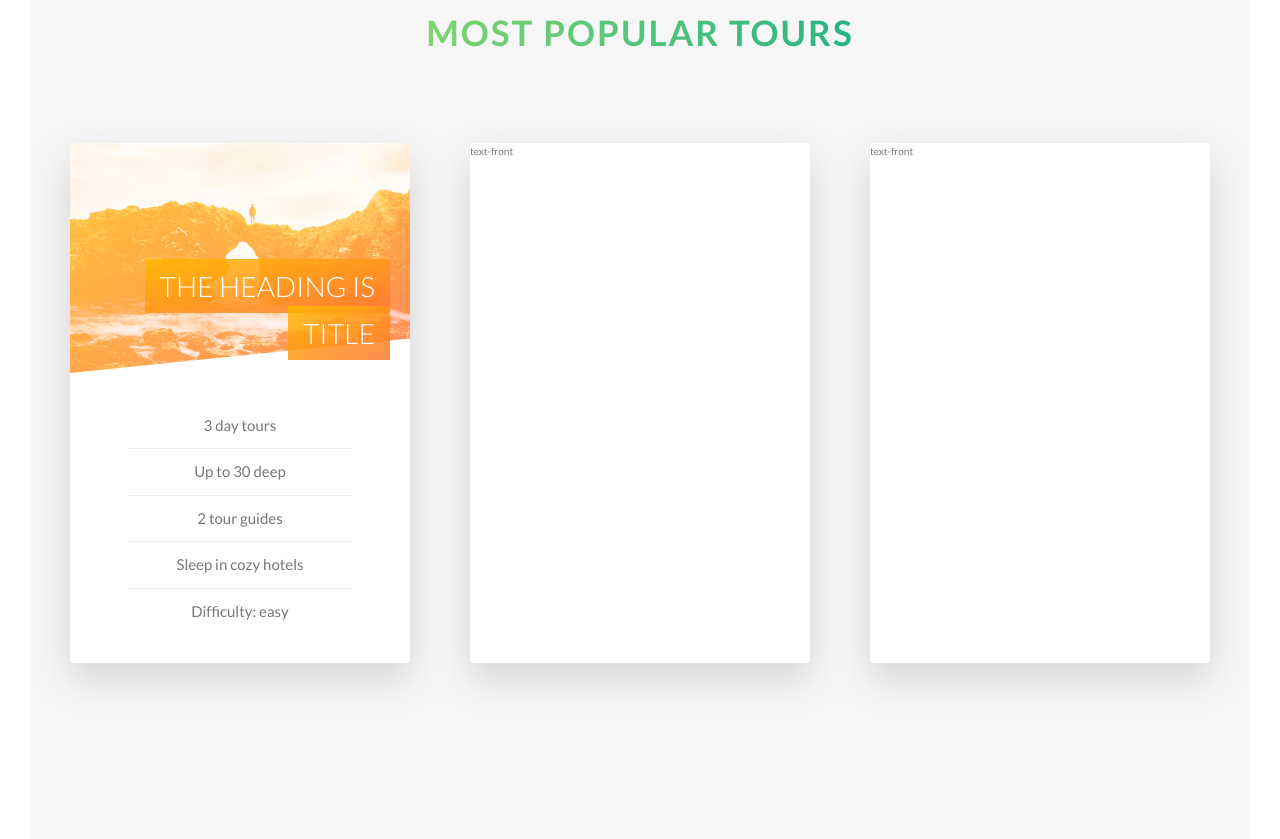
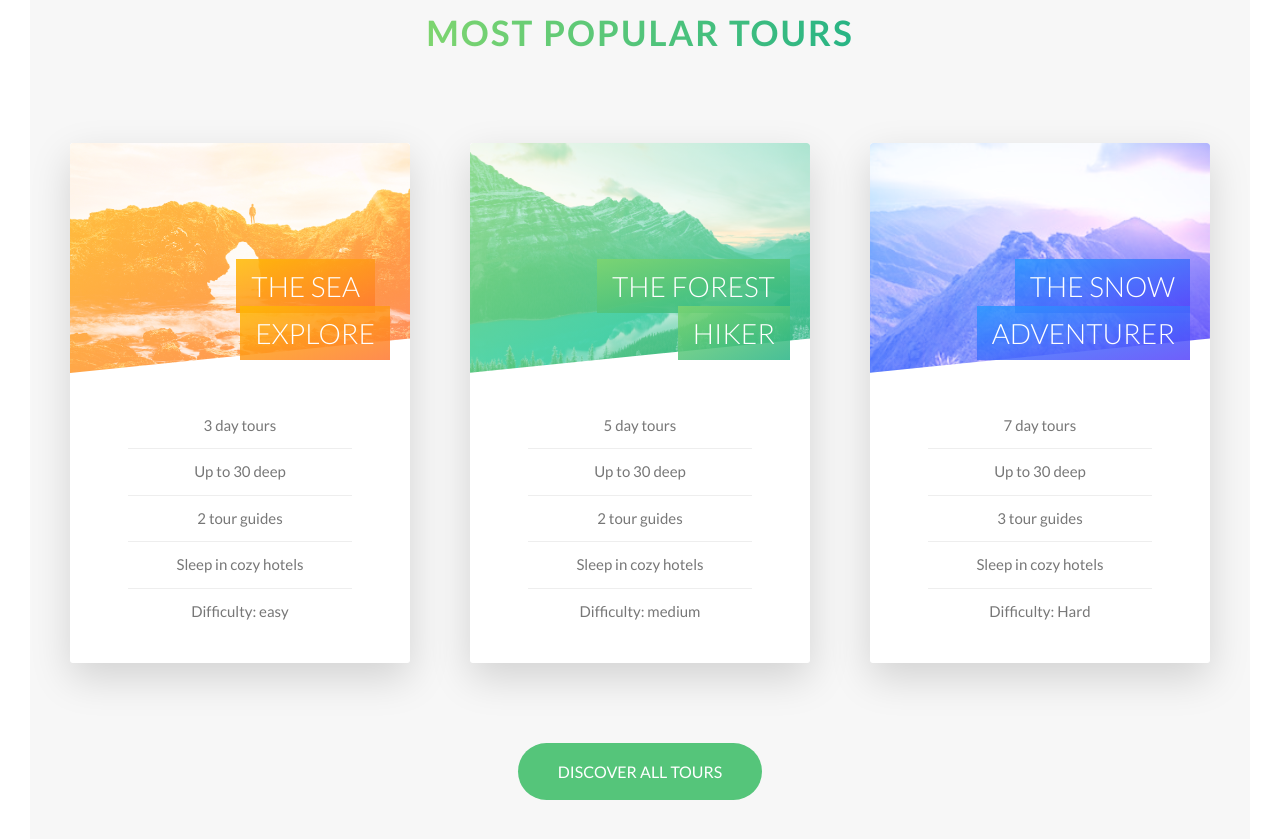
Before and after one commit to gmanriqe/css-advanced, a website: page index.html in a window 1280 px wide. Shown: the part 2261-3100 px from the top of the page. Drawn offline with Linux system fonts and the light colour scheme; files whose address does not match are found by name.

Commit message:
Finalizando el Back del card

```diff
--- a/index.html
+++ b/index.html
@@ -124,7 +124,7 @@
                             &nbsp;
                         </div>
                         <h4 class="card__heading">
-                            <span class="card__heading-span card__heading-span--1">The Heading is Title</span>
+                            <span class="card__heading-span card__heading-span--1">The Sea Explore</span>
                         </h4>
                         <div class="card__details">
                             <ul>
@@ -137,30 +137,79 @@
                         </div>
                     </div> <!-- /card__side--front -->
                     <div class="card__side card__side--back card__side--back-1">
-                        text-back
+                        <div class="card__cta">
+                            <div class="card__price-box">
+                                <p class="card__price-only">Only</p>
+                                <p class="card__price-value">$576</p>
+                            </div>
+                            <a href="#" class="btn btn--white">Book now</a>
+                        </div>
                     </div> <!-- /card__side--back -->
                 </div>
-            </div>
+            </div><!-- /one card -->
             <div class="col-1-of-3">
                 <div class="card">
                     <div class="card__side card__side--front">
-                        text-front
+                        <div class="card__picture card__picture--2">
+                            &nbsp;
                         </div>
-                    <div class="card__side card__side--back card__side--back-2">
-                        text-back
+                        <h4 class="card__heading">
+                            <span class="card__heading-span card__heading-span--2">The Forest Hiker</span>
+                        </h4>
+                        <div class="card__details">
+                            <ul>
+                                <li>5 day tours</li>
+                                <li>Up to 30 deep</li>
+                                <li>2 tour guides</li>
+                                <li>Sleep in cozy hotels</li>
+                                <li>Difficulty: medium</li>
+                            </ul>
                         </div>
+                    </div> <!-- /card__side--front -->
+                    <div class="card__side card__side--back card__side--back-1">
+                        <div class="card__cta">
+                            <div class="card__price-box">
+                                <p class="card__price-only">Only</p>
+                                <p class="card__price-value">$768</p>
                             </div>
+                            <a href="#" class="btn btn--white">Book now</a>
                         </div>
+                    </div> <!-- /card__side--back -->
+                </div>
+            </div> <!-- /two card -->
             <div class="col-1-of-3">
                 <div class="card">
                     <div class="card__side card__side--front">
-                        text-front
+                        <div class="card__picture card__picture--3">
+                            &nbsp;
                         </div>
+                        <h4 class="card__heading">
+                            <span class="card__heading-span card__heading-span--3">The Snow Adventurer</span>
+                        </h4>
+                        <div class="card__details">
+                            <ul>
+                                <li>7 day tours</li>
+                                <li>Up to 30 deep</li>
+                                <li>3 tour guides</li>
+                                <li>Sleep in cozy hotels</li>
+                                <li>Difficulty: Hard</li>
+                            </ul>
+                        </div>
+                    </div> <!-- /card__side--front -->
                     <div class="card__side card__side--back card__side--back-3">
-                        text-back
+                        <div class="card__cta">
+                            <div class="card__price-box">
+                                <p class="card__price-only">Only</p>
+                                <p class="card__price-value">$993</p>
                             </div>
+                            <a href="#" class="btn btn--white">Book now</a>
                         </div>
+                    </div> <!-- /card__side--back -->
                 </div>
+            </div> <!-- /three card -->
+        </div>
+        <div class="u-center-text u-margin-top-big">
+            <a href="#" class="btn btn--green">Discover all tours</a>
         </div>
     </section> <!-- /section-tours -->
     <br>
--- a/sass/base/_utilities.scss
+++ b/sass/base/_utilities.scss
@@ -6,3 +6,7 @@
 .u-margin-bottom-small { margin-bottom: 2rem; }
 .u-margin-bottom-medium { margin-bottom: 4rem; }
 .u-margin-bottom-big { margin-bottom: 8rem; }
+
+.u-margin-top-small { margin-bottom: 2rem; }
+.u-margin-top-medium { margin-bottom: 4rem; }
+.u-margin-top-big { margin-bottom: 8rem; }
--- a/sass/components/_button.scss
+++ b/sass/components/_button.scss
@@ -12,7 +12,6 @@
 
         position: relative;
         font-size: 1.6rem;
-        background-color: $color-white;
     }
     &:hover {
         transform: translateY(-3px);
@@ -31,6 +30,13 @@
         color: $color-grey-dark;
         &::after {
             background-color: $color-white;
+        }
+    }
+    &--green {
+        background-color: $color-primary;
+        color: $color-white;
+        &::after {
+            background-color: $color-primary;
         }
     }
     &::after {
--- a/sass/components/_card.scss
+++ b/sass/components/_card.scss
@@ -52,16 +52,21 @@
         background-blend-mode: screen;
         clip-path: polygon(0 0,100% 0, 100% 85%,0 100%);
         -webkit-clip-path: polygon(0 0,100% 0, 100% 85%,0 100%);
+
+        border-top-right-radius: 3px;
+        border-top-left-radius: 3px;
         &--1 {
             // https://unsplash.com/
             background-image: linear-gradient(to right bottom, $color-secondary-light, $color-secondary-dark),
             url("../img/nat-5.jpg");
         }
         &--2 {
-            background-image: url("../img/nat-5.jpg");
+            background-image: linear-gradient(to right bottom, $color-primary-light, $color-primary-dark),
+            url("../img/nat-4.jpg")
         }
         &--3 {
-            background-image: url("../img/nat-5.jpg");
+            background-image: linear-gradient(to right bottom, $color-tertiary-light, $color-tertiary-dark),
+            url("../img/nat-3.jpg");
         }
     }
     &__heading {
@@ -84,6 +89,12 @@
         &--1 {
             background-image: linear-gradient(to right bottom, rgba($color-secondary-light, .85), rgba($color-secondary-dark, .85));
         }
+        &--2 {
+            background-image: linear-gradient(to right bottom, rgba($color-primary-light, .85), rgba($color-primary-dark, .85));
+        }
+        &--3 {
+            background-image: linear-gradient(to right bottom, rgba($color-tertiary-light, .85), rgba($color-tertiary-dark, .85));
+        }
     }
     &__details {
         padding: 3rem;
@@ -101,4 +112,27 @@
             }
         }
     }
+    //BACK SIDE STYLING
+    &__cta {
+        position: absolute;
+        top: 50%;
+        left: 50%;
+        transform: translate(-50%, -50%);
+
+        width: 90%;
+        text-align: center;
+    }
+    &__price-box {
+        color: $color-white;
+        text-align: center;
+        margin-bottom: 8rem;
+    }
+    &__price-only {
+        font-size: 1.4rem;
+        text-transform: uppercase;
+    }
+    &__price-value {
+        font-size: 6rem;
+        font-weight: 100;
+    }
 }
```
Also changed, not shown: css/style.css. Lines whose indentation alone changed are shown as unchanged.
